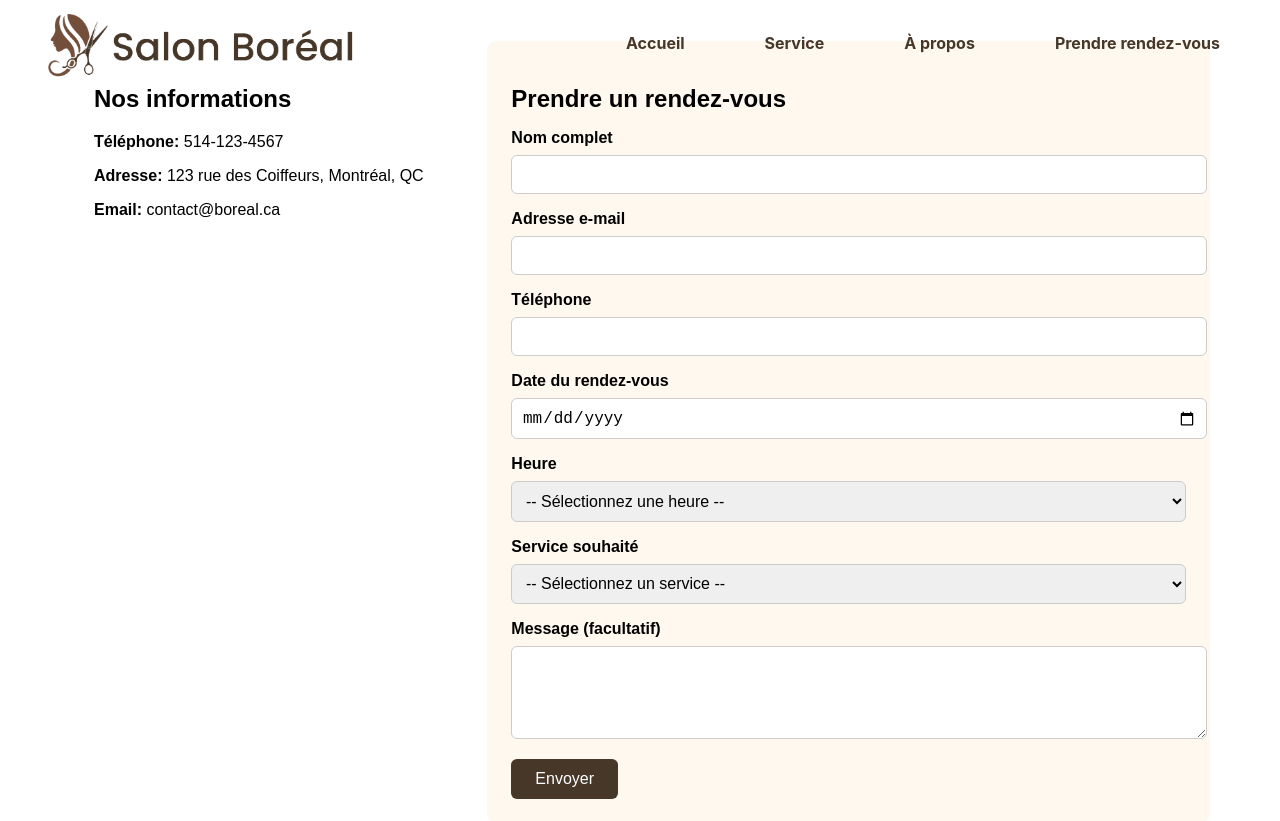
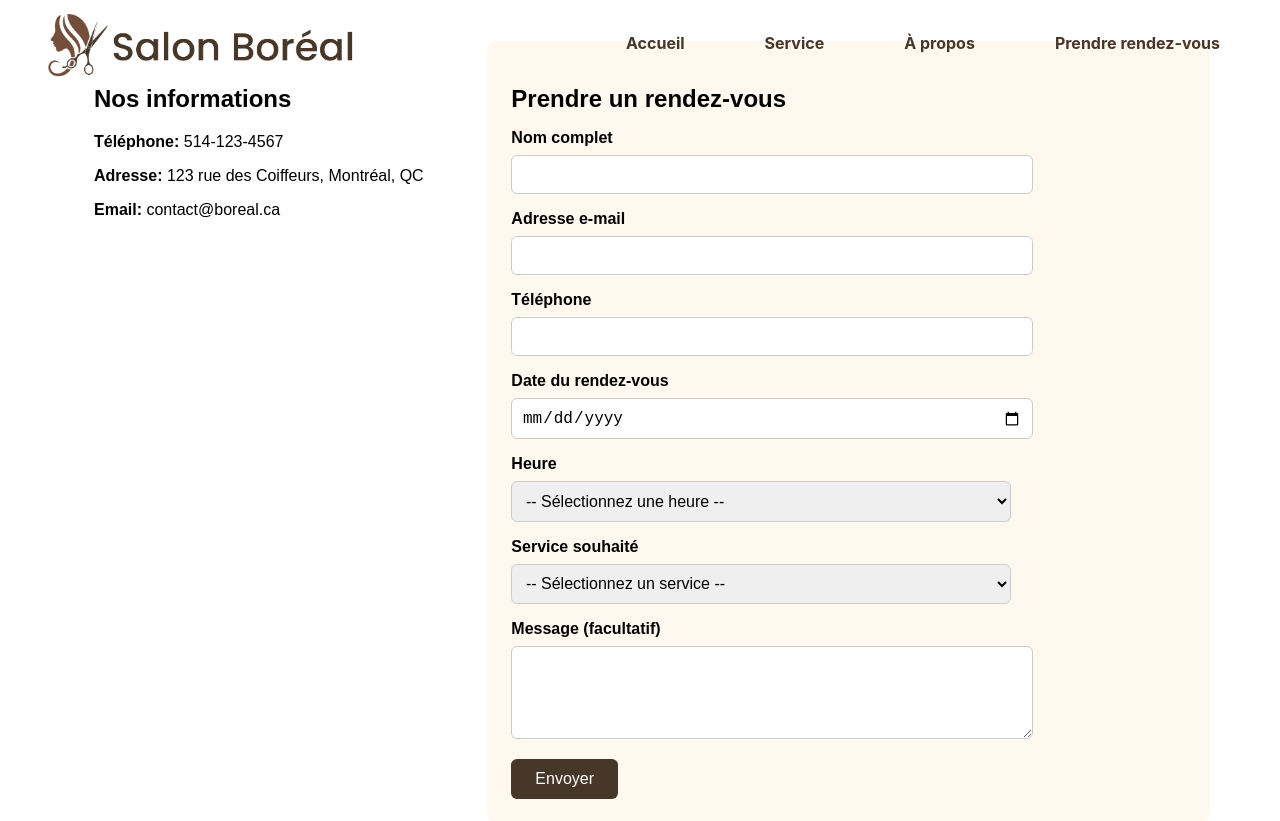
Before and after one commit to RayaneBGit/coupe-express-site-SEG3525, a React (Create React App) app: page /contact in a window 1280 px wide. Shown: the top 821 px of the page. Built offline with nearby package versions, Linux system fonts and the light colour scheme.

Commit message:
Center form

```diff
--- a/src/pages/Contact.module.css
+++ b/src/pages/Contact.module.css
@@ -32,6 +32,7 @@
   padding: 1.5rem;
   border-radius: 10px;
   width: 50%;
+  align-items: center;
 }
 
 .title {
@@ -41,6 +42,7 @@
 
 .formGroup {
   margin-bottom: 1rem;
+  max-width: 500px;
 }
 
 .label {
@@ -75,6 +77,7 @@
   border-radius: 6px;
   cursor: pointer;
   font-size: 1rem;
+  align-self: center;
 }
 
 .button:hover {
```
